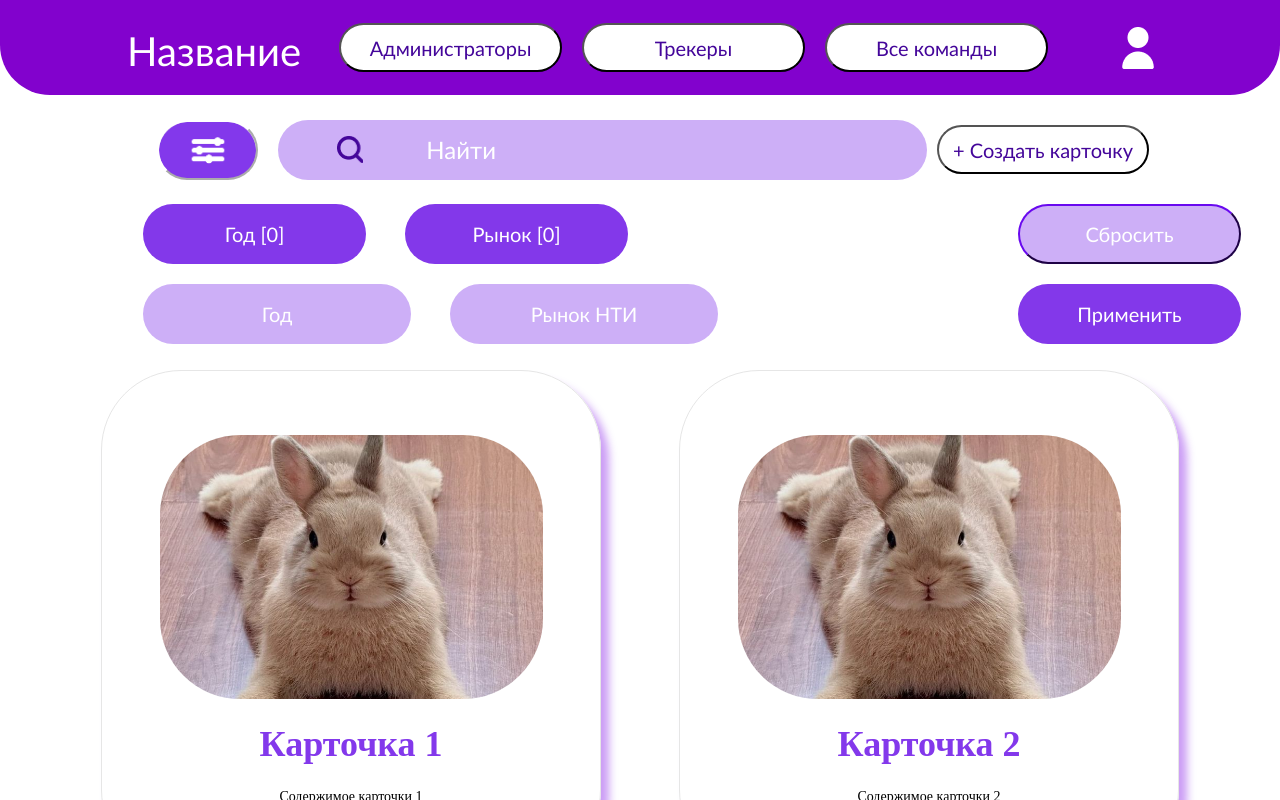
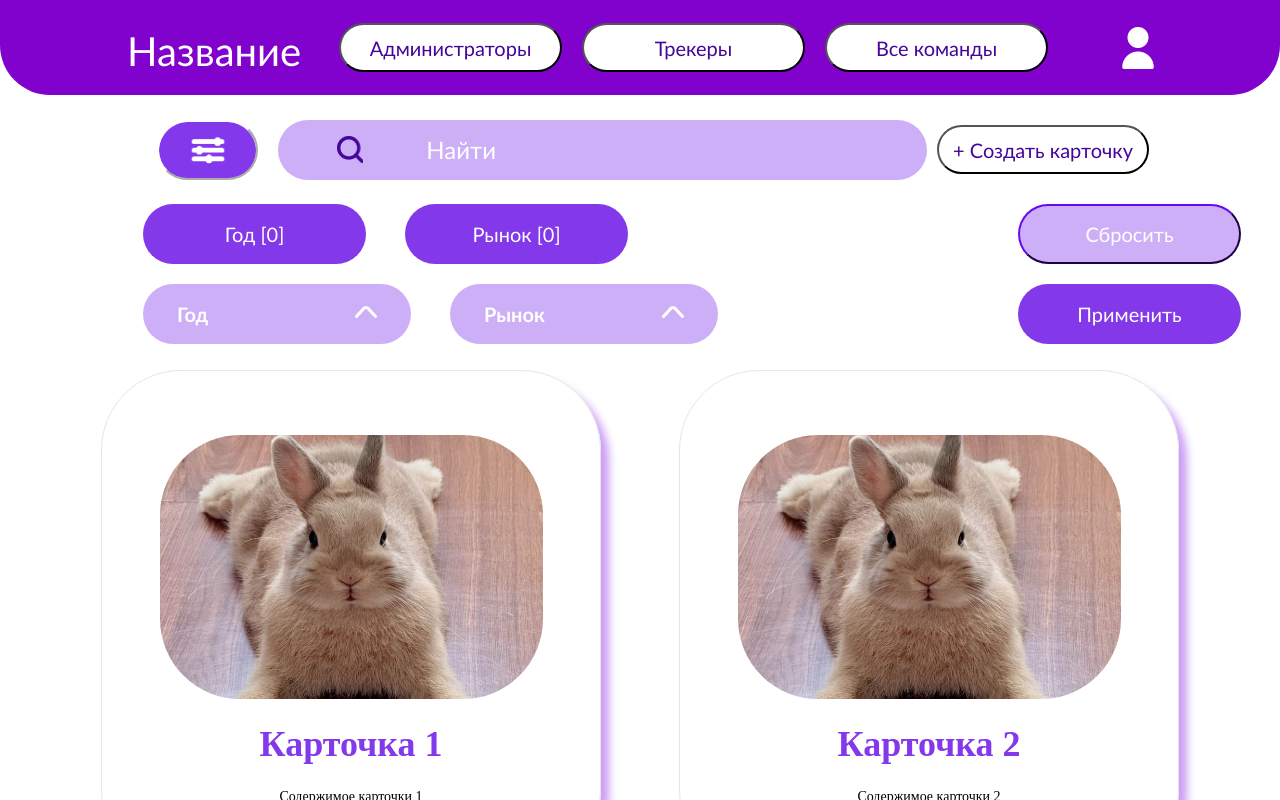
Before and after one commit to Students-buisness-incubator-of-TUSUR/track-me-frontend, a React (Create React App) app: page /stream in a window 1280 px wide. Both pictures are taken after a click on the button 207 px from the left and 149 px from the top of the page. Shown: the top 800 px of the page. Built offline with nearby package versions, Linux system fonts and the light colour scheme.

Commit message:
Свёрстан фильтр 1/2 (#94)

```diff
--- a/src/accets/stream-page/stream-page.css
+++ b/src/accets/stream-page/stream-page.css
@@ -54,17 +54,74 @@ body{
   margin-top: 20px;
   margin-right: 39px;
 }
+.Stream-header-checkboxes {
+  display: flex;
+  flex-wrap: wrap;
+  width: 100%;
+  margin-top: 10px;
+}
+
+.Stream-header-checkbox {
+  width: 50%;
+  display: flex;
+  align-items: center;
+  margin-bottom: 10px;
+}
+
+.Stream-header-checkbox input {
+  margin-right: 10px;
+}
+
+.first-row {
+  order: 1;
+}
+
+.second-row {
+  order: 2;
+}
+.third-row {
+  order: 3;
+}
+.Stream-header-chosefrom-butt2,
 .Stream-header-chosefrom-butt{
   margin-top: 20px;
+  display: flex;
+  flex-direction: column;
   margin-right: 39px;
   width: 268px;
-  height: 60px;
+  height: min-content;
   border-radius: 40px;
   background-color: rgba(131, 56, 234, 0.4);
   color: white;
   font-family: 'Gill Sans', 'Gill Sans MT', Calibri, 'Trebuchet MS', sans-serif;
   font-size: 20px;
   border: none;
+  justify-content: space-between;
+}
+.Stream-header-chosefrom-butt-cont{
+  display: flex;
+  margin-right: 39px;
+  width: 268px;
+  height: 60px;
+  color: white;
+  font-family: 'Gill Sans', 'Gill Sans MT', Calibri, 'Trebuchet MS', sans-serif;
+  font-size: 20px;
+  border: none;
+  justify-content: space-between;
+}
+.Stream-header-chosefrom-butt-pic,
+.Stream-header-chosefrom-butt-label{
+  margin-inline: 34px;
+  display: flex;
+  align-items: center;
+}
+.Stream-header-chosefrom-butt-pic{
+  background-image: url(arrow.png);
+  width: 22px;
+  height: 22px;
+  background-size: contain;
+  background-repeat: no-repeat;
+  align-self: center;
 }
 .Stream-header-chose-butt2{
   width: 223px;
@@ -77,6 +134,7 @@ body{
   border-color: rgba(68, 6, 154, 1);
   margin-top: 20px;
   margin-right: 39px;
+
 }
 .Stream-title{
   color: white;
@@ -335,3 +393,9 @@ body{
   height: 24px;
   z-index: 2;
 }
+.Stream-header-chosefrom-cont{
+  display: flex;
+  width: auto;
+  height: min-content;
+  justify-content: space-between;
+}
--- a/src/accets/stream-page/stream-page.js
+++ b/src/accets/stream-page/stream-page.js
@@ -1,31 +1,41 @@
 import React, { useState } from 'react';
 import { Link } from "react-router-dom";
 import './stream-page.css';
+
 export default function Stream() {
   const [isVisible, setIsVisible] = useState(false);
-  const [visibleCardsStart, setVisibleCardsStart] = useState(0); // Индекс начала отображаемых карточек
+  const [visibleCardsStart, setVisibleCardsStart] = useState(0);
+  const [showCheckboxes, setShowCheckboxes] = useState(false); // Состояние для управления видимостью чекбоксов
 
   const handleClick = () => {
     setIsVisible(!isVisible);
   };
 
   const handleShowMore = () => {
-    setVisibleCardsStart(prev => prev + 9); // Переключаем на следующие 9 карточек
+    setVisibleCardsStart(prev => prev + 9);
   };
 
   const handleShowPrevious = () => {
-    setVisibleCardsStart(prev => Math.max(prev - 9, 0)); // Переключаем на предыдущие 9 карточек
+    setVisibleCardsStart(prev => Math.max(prev - 9, 0));
   };
 
-  // Пример массива карточек (замените на ваш реальный массив данных)
+  const handleShowCheckboxes = () => {
+    setShowCheckboxes(!showCheckboxes); // Переключаем видимость чекбоксов
+  };
+
   const cards = Array.from({ length: 20 }, (_, index) => ({
     id: index + 1,
     title: `Карточка ${index + 1}`,
     content: `Содержимое карточки ${index + 1}`,
   }));
 
-  // Вычисляем текущий диапазон карточек для отображения
   const visibleCards = cards.slice(visibleCardsStart, visibleCardsStart + 9);
+
+  // Пример данных для чекбоксов
+  const checkboxesData = Array.from({ length: 9 }, (_, index) => ({
+    id: `checkbox-${index + 1}`,
+    label: `Чекбокс ${index + 1}`,
+  }));
 
   return (
     <div className="Stream">
@@ -56,9 +66,29 @@ export default function Stream() {
                 <button className="Stream-header-chose-butt">Год [0]</button>
                 <button className="Stream-header-chose-butt">Рынок [0]</button>
               </div>
-              <div className="">
-                <button className="Stream-header-chosefrom-butt">Год</button>
-                <button className="Stream-header-chosefrom-butt">Рынок НТИ</button>
+              <div className="Stream-header-chosefrom-cont">
+                <div className="Stream-header-chosefrom-butt">
+                  <div className="Stream-header-chosefrom-butt-cont" onClick={handleShowCheckboxes}>
+                    <b className="Stream-header-chosefrom-butt-label">Год</b>
+                    <div className="Stream-header-chosefrom-butt-pic"></div>
+                  </div>
+                  {showCheckboxes && (
+                    <div className="Stream-header-checkboxes">
+                      {checkboxesData.map((checkbox, index) => (
+                        <div key={checkbox.id} className={`Stream-header-checkbox ${index < 5 ? 'first-row' : 'second-row'}`}>
+                          <input type="checkbox" id={checkbox.id} />
+                          <label htmlFor={checkbox.id}>{checkbox.label}</label>
+                        </div>
+                      ))}
+                    </div>
+                  )}
+                </div>
+                <div className="Stream-header-chosefrom-butt2">
+                  <div className="Stream-header-chosefrom-butt-cont">
+                    <b className="Stream-header-chosefrom-butt-label">Рынок</b>
+                    <div className="Stream-header-chosefrom-butt-pic"></div>
+                  </div>
+                </div>
               </div>
             </div>
             <div className="Stream-header-afterclick-right">
```
Also changed, not shown: src/accets/stream-page/arrow.png (added). Lines whose indentation alone changed are shown as unchanged.
